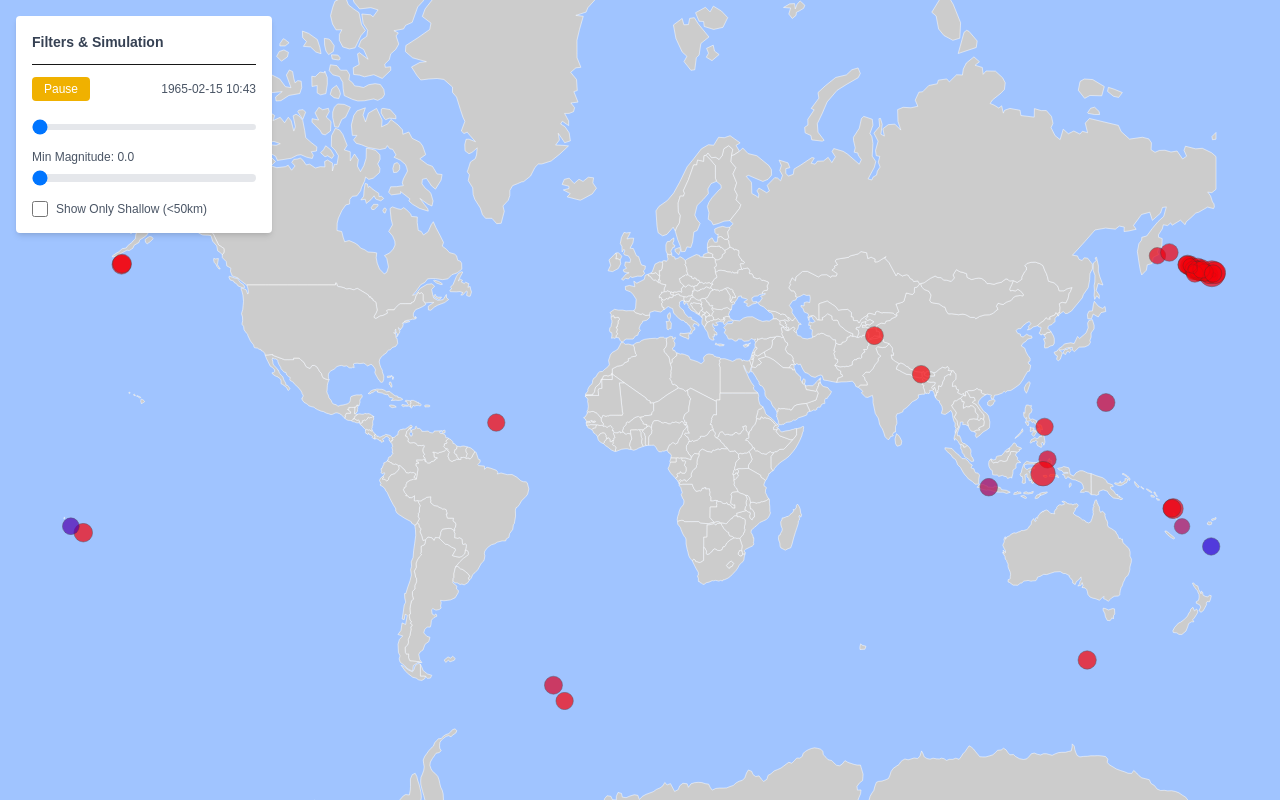
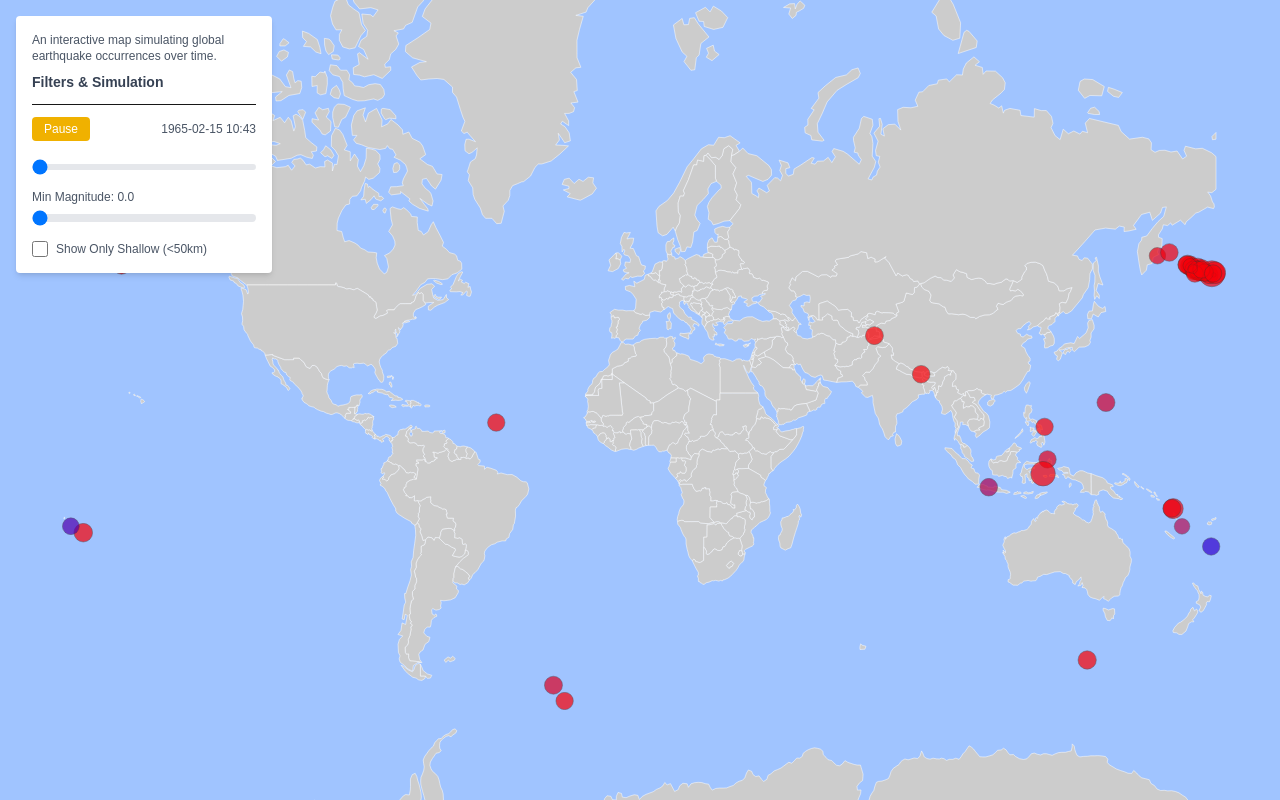
Before and after one commit to longda/earthquake-data-visualization, a Next.js app: page / in a window 1280 px wide. Built offline with nearby package versions, Linux system fonts and the light colour scheme.

Commit message:
chore: copy

```diff
--- a/src/components/WorldMap.tsx
+++ b/src/components/WorldMap.tsx
@@ -369,7 +369,10 @@ const WorldMap: React.FC = () => {
     <div ref={containerRef} className="relative w-full h-full bg-gray-100 overflow-hidden">
       {/* Filter & Simulation Controls Panel */}
       <div className="absolute top-4 left-4 bg-white bg-opacity-80 p-4 rounded shadow-md z-10 space-y-3 w-64">
-         <h3 className="text-sm font-semibold text-gray-700 mb-2">Filters & Simulation</h3>
+         <p className="text-xs text-gray-600 mb-2">
+           An interactive map simulating global earthquake occurrences over time.
+         </p>
+         <h3 className="text-sm font-semibold text-gray-700">Filters & Simulation</h3>
 
          {/* Simulation Controls Section */}
          <div className="border-t pt-3 mt-3 space-y-3">
```
